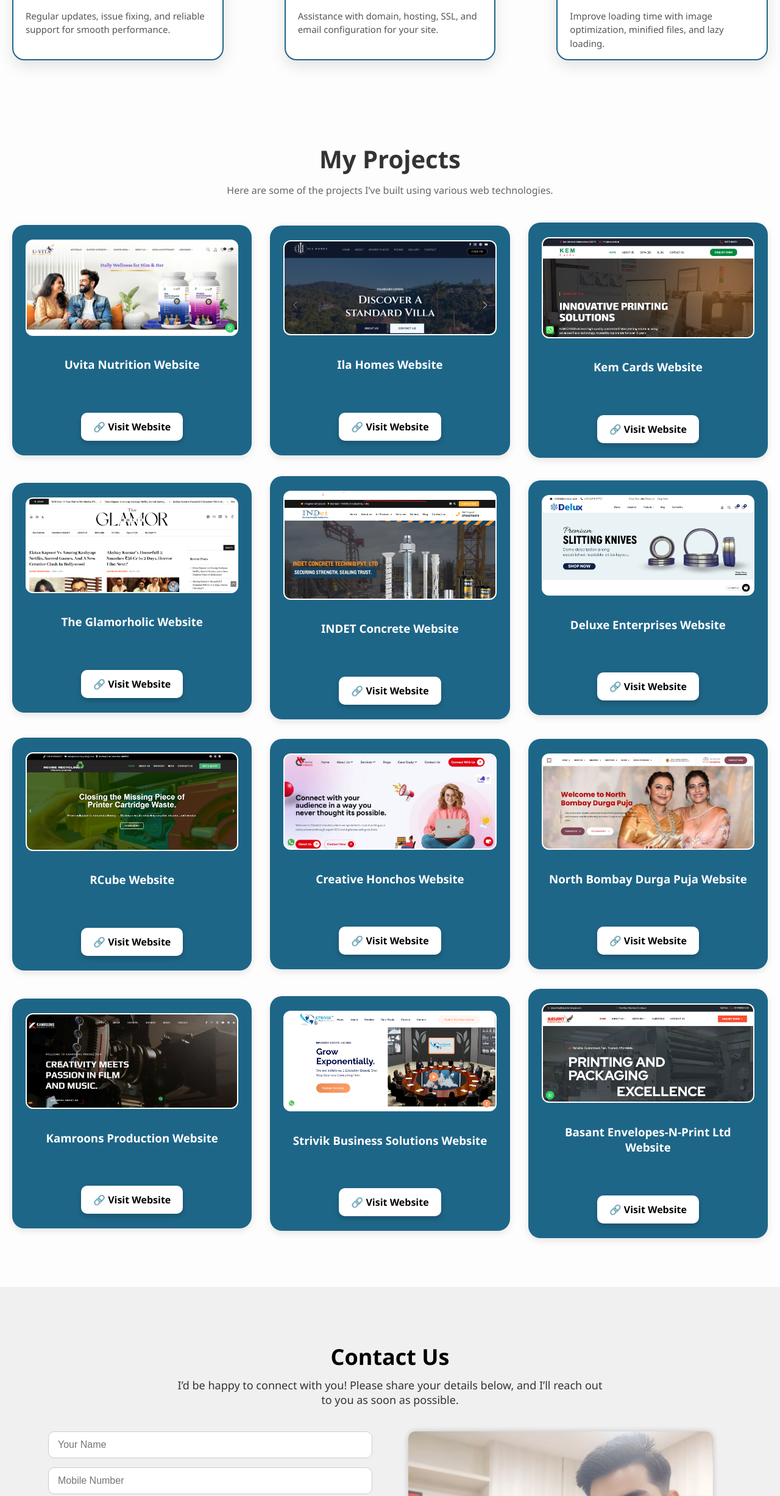
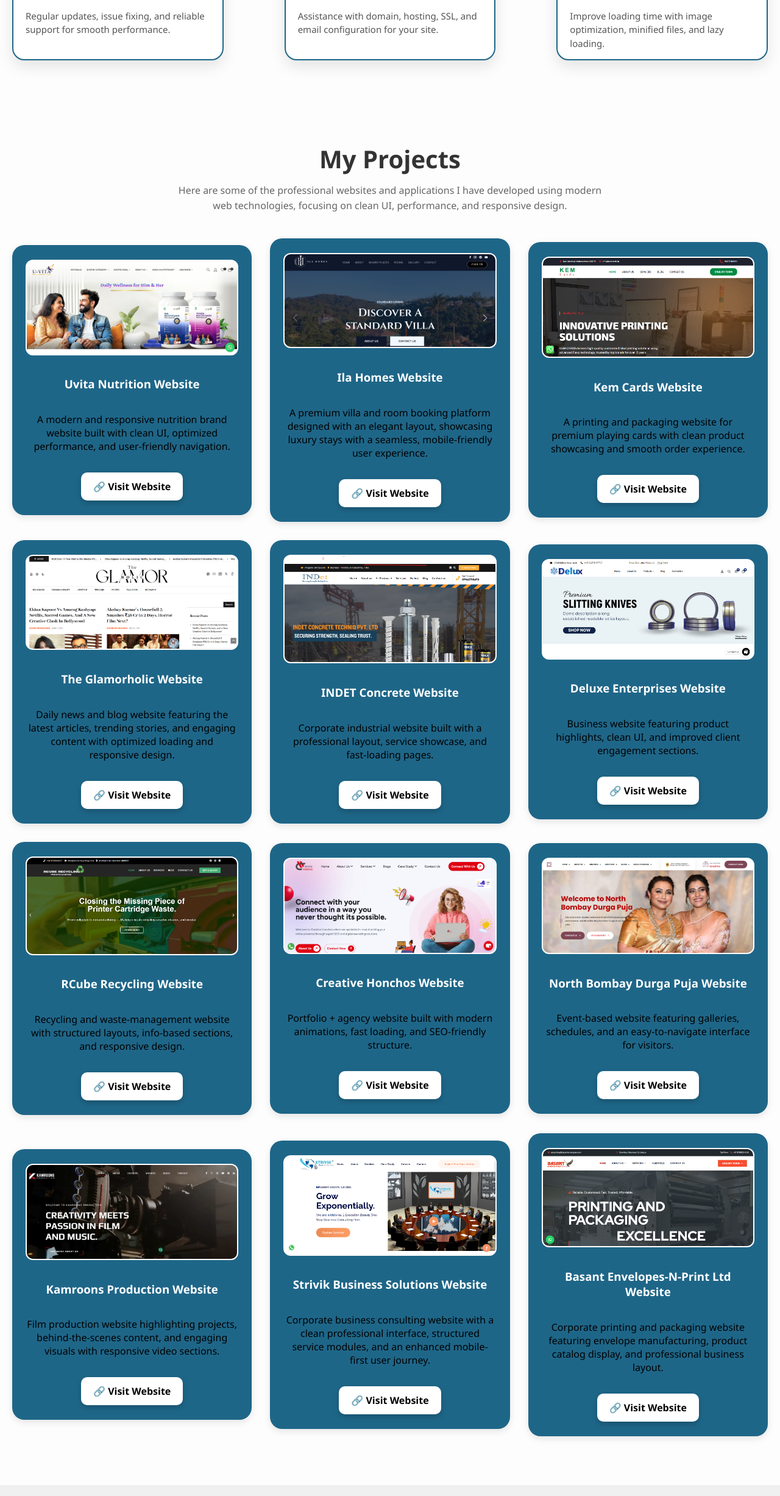
Before and after one commit to Vp900/Myportfolio, a React (Create React App) app: page / in a window 1280 px wide. Shown: the part 3235-5689 px from the top of the page at 61% size. Built offline with nearby package versions, Linux system fonts and the light colour scheme.

Commit message:
Enhance project details with descriptions
Added descriptions for multiple projects and updated the project overview text.

```diff
--- a/src/components/Projects.js
+++ b/src/components/Projects.js
@@ -2,84 +2,107 @@ import './Projects.css';
 
 const projects = [
   {
-
     title: 'Uvita Nutrition Website',
     image: require('../assets/uvita.png'),
-    link: 'https://uvitanutrition.com/'
+    link: 'https://uvitanutrition.com/',
+    description: 'A modern and responsive nutrition brand website built with clean UI, optimized performance, and user-friendly navigation.'
   },
 {
   title: 'Ila Homes Website',
   image: require('../assets/ilahomes.png'),
-    link: 'https://ilahomes.com/'
+  link: 'https://ilahomes.com/',
+  description: 'A premium villa and room booking platform designed with an elegant layout, showcasing luxury stays with a seamless, mobile-friendly user experience.'
 },
+
 {
   title: 'Kem Cards Website',
   image: require('../assets/kemcards.png'),
-    link: 'https://kemcards.in/'
+  link: 'https://kemcards.in/',
+  description: 'A printing and packaging website for premium playing cards with clean product showcasing and smooth order experience.'
 },
+
 {
   title: 'The Glamorholic Website',
   image: require('../assets/theglamorholic.png'),
-    link: 'https://theglamorholic.com/'
+  link: 'https://theglamorholic.com/',
+  description: 'Daily news and blog website featuring the latest articles, trending stories, and engaging content with optimized loading and responsive design.'
 },
+
   {
     title: 'INDET Concrete Website',
     image: require('../assets/ind-etctpl.png'),
-    link: 'https://ind-etctpl.com/'
+    link: 'https://ind-etctpl.com/',
+    description: 'Corporate industrial website built with a professional layout, service showcase, and fast-loading pages.'
   },
   {
     title: 'Deluxe Enterprises Website',
     image: require('../assets/deluxenterprise.png'),
-    link: 'https://deluxenterprise.in/'
+    link: 'https://deluxenterprise.in/',
+    description: 'Business website featuring product highlights, clean UI, and improved client engagement sections.'
   },
   {
-    title: 'RCube Website',
+    title: 'RCube Recycling Website',
     image: require('../assets/rcuberecycling.png'),
-    link: 'https://rcuberecycling.com/'
+    link: 'https://rcuberecycling.com/',
+    description: 'Recycling and waste-management website with structured layouts, info-based sections, and responsive design.'
   },
   {
     title: 'Creative Honchos Website',
     image: require('../assets/ch.png'),
-    link: 'https://creativehonchos.com/'
+    link: 'https://creativehonchos.com/',
+    description: 'Portfolio + agency website built with modern animations, fast loading, and SEO-friendly structure.'
   },
   {
     title: 'North Bombay Durga Puja Website',
     image: require('../assets/nbdp.png'),
-    link: 'https://northbombaydurgapuja.com/'
+    link: 'https://northbombaydurgapuja.com/',
+    description: 'Event-based website featuring galleries, schedules, and an easy-to-navigate interface for visitors.'
   },
   {
+
   title: 'Kamroons Production Website',
   image: require('../assets/kamroons.png'),
-    link: 'https://kamroonsproduction.com/'
+  link: 'https://kamroonsproduction.com/',
+  description: 'Film production website highlighting projects, behind-the-scenes content, and engaging visuals with responsive video sections.'
 },
-
 
 {
   title: 'Strivik Business Solutions Website',
   image: require('../assets/strivik.png'),
-    link: 'https://strivik.com/'
+  link: 'https://strivik.com/',
+  description: 'Corporate business consulting website with a clean professional interface, structured service modules, and an enhanced mobile-first user journey.'
 },
+
 {
   title: 'Basant Envelopes-N-Print Ltd Website',
   image: require('../assets/basantenvelopes.png'),
-    link: 'https://basantenvelopes.com/'
+  link: 'https://basantenvelopes.com/',
+  description: 'Corporate printing and packaging website featuring envelope manufacturing, product catalog display, and professional business layout.'
 },
 
+];
 
-
-];
 export default function Projects() {
   return (
     <section className="projects-section">
       <h2 className="section-heading">My Projects</h2>
-      <p className="section-description">Here are some of the projects I’ve built using various web technologies.</p>
+      <p className="section-description">
+        Here are some of the professional websites and applications I have developed using modern web technologies, focusing on clean UI, performance, and responsive design.
+      </p>
+
       <div className="projects-grid">
         {projects.map((project, index) => (
           <div className="project-box" key={index}>
-            <img src={project.image} alt={project.title} className="project-image" />
+            <img
+              src={project.image}
+              alt={project.title}
+              className="project-image"
+            />
+
             <h3 className="project-title">{project.title}</h3>
 
             <p className="project-description">{project.description}</p>
+
             <a
               href={project.link}
               className="project-link"
```
Lines whose indentation alone changed are shown as unchanged.
